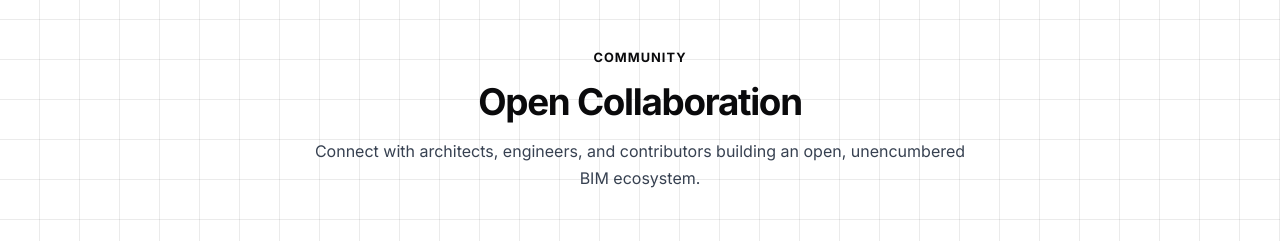
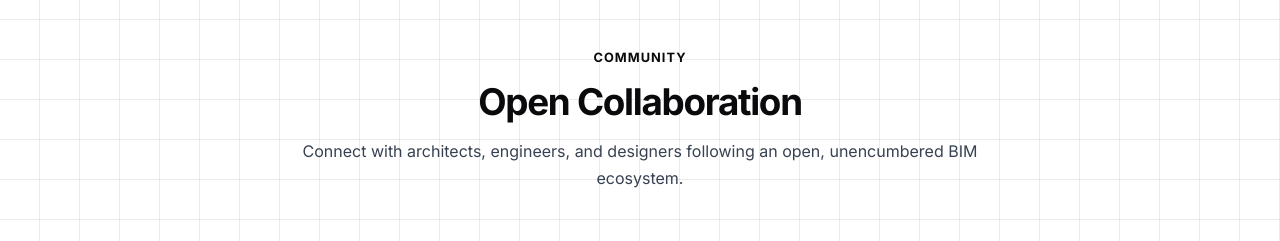
Before and after one commit to dsalesarchitect/arch3d, a plain HTML site: page docs/index.html in a window 1280 px wide. Shown: the part 7580-7821 px from the top of the page. Drawn offline with nearby package versions, Linux system fonts and the light colour scheme; no server answers; animation ran at ten frames a second; a web font is replaced by a local one.

```diff
--- a/docs/index.html
+++ b/docs/index.html
@@ -770,7 +770,7 @@
       <div class="section-header">
         <div class="section-tag">Community</div>
         <h2 class="section-title">Open Collaboration</h2>
-        <p>Connect with architects, engineers, and contributors building an open, unencumbered BIM ecosystem.</p>
+        <p>Connect with architects, engineers, and designers following an open, unencumbered BIM ecosystem.</p>
       </div>
 
       <div class="grid-3 reveal-stagger" style="grid-template-columns: repeat(auto-fit, minmax(250px, 1fr));">
```
Also changed, not shown: 6 other files.
